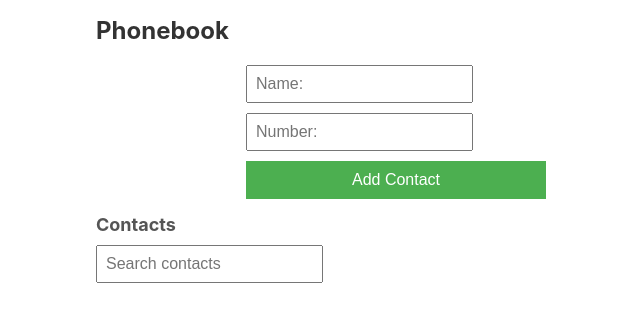
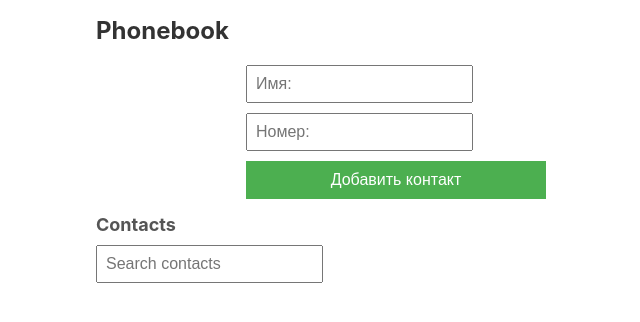
Before and after one commit to nhnserg/goit-react-hw-02-phonebook, a React (Create React App) app: page / in a window 1280 px wide. Shown: the top 322 px of the page, without its empty margins (244-884 px from the left). Built offline with nearby package versions, Linux system fonts and the light colour scheme.

Commit message:
подписал
каждое действие

```diff
--- a/src/components/ContactForm/ContactForm.jsx
+++ b/src/components/ContactForm/ContactForm.jsx
@@ -3,42 +3,50 @@ import { nanoid } from 'nanoid';
 const { Component } = require('react');
 
 class ContactForm extends Component {
+  // Начальное состояние компонента, хранящее введенное имя и номер
   state = {
     name: '',
     number: '',
   };
 
+  // Обрабатывает изменения ввода имени
   handleNameChange = (e) => {
     this.setState({ name: e.target.value });
   };
 
+  // Обрабатывает изменения ввода номера
   handleNumberChange = (e) => {
     this.setState({ number: e.target.value });
   };
 
+  // Обрабатывает отправку формы для добавления нового контакта
   handleSubmit = (e) => {
     e.preventDefault();
     const { name, number } = this.state;
 
+    // Проверяет, введены ли имя и номер
     if (!name || !number) {
-      alert('Please enter both name and number.');
+      alert('Пожалуйста, введите и имя, и номер.');
       return;
     }
 
+    // Вызывает функцию onSubmit из родительского компонента, передавая новый контакт
     this.props.onSubmit({ id: nanoid(), name, number });
+    // Сбрасывает состояние в пустые значения после отправки формы
     this.setState({ name: '', number: '' });
   };
 
   render() {
     const { name, number } = this.state;
 
+    // Рендерит форму для ввода имени и номера
     return (
       <form onSubmit={this.handleSubmit} className={styles.form}>
         <label>
           <input
             type="text"
             name="name"
-            placeholder='Name:'
+            placeholder='Имя:'
             value={name}
             onChange={this.handleNameChange}
             className={styles.input}
@@ -48,14 +56,14 @@ class ContactForm extends Component {
           <input
             type="tel"
             name="number"
-            placeholder='Number:'
+            placeholder='Номер:'
             value={number}
             onChange={this.handleNumberChange}
             className={styles.input}
           />
         </label>
         <button type="submit" className={styles.button}>
-          Add Contact
+          Добавить контакт
         </button>
       </form>
     );
```
Also changed, not shown: src/components/App.jsx (+9 -6 lines).
